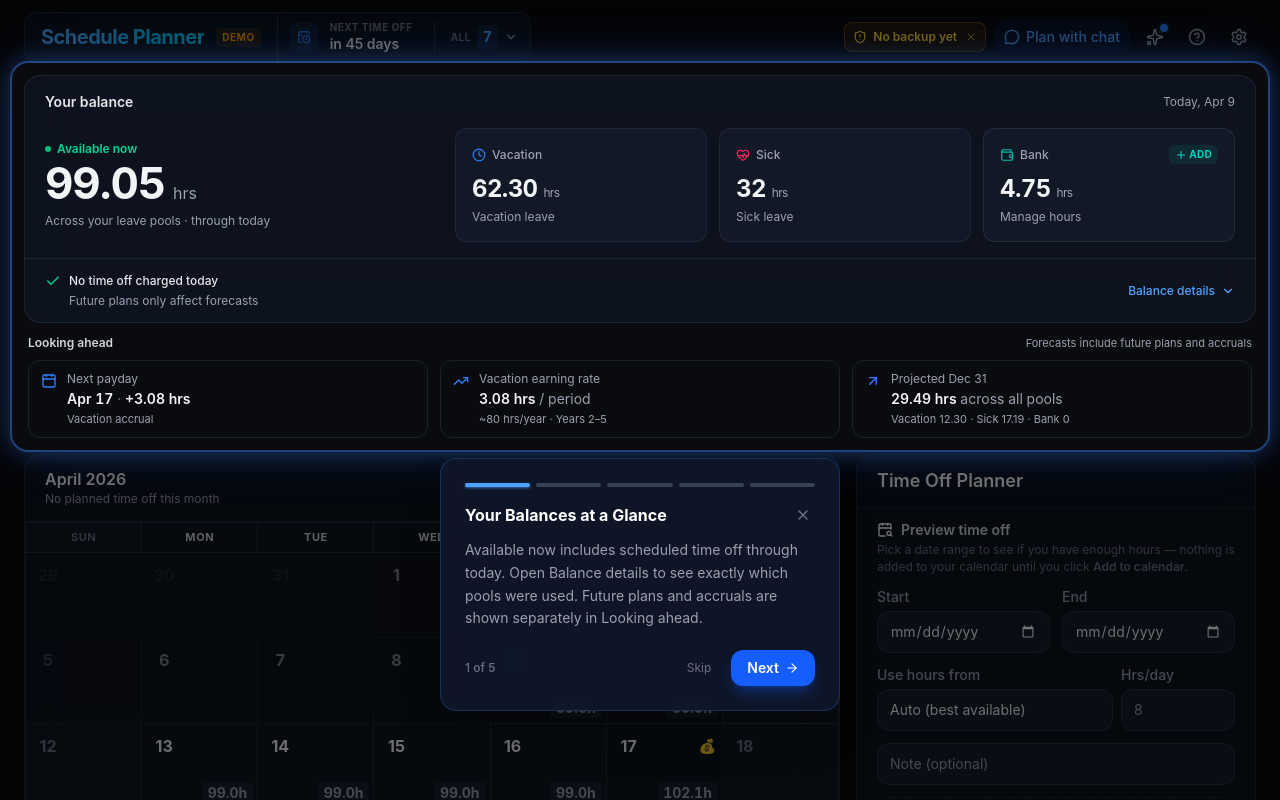
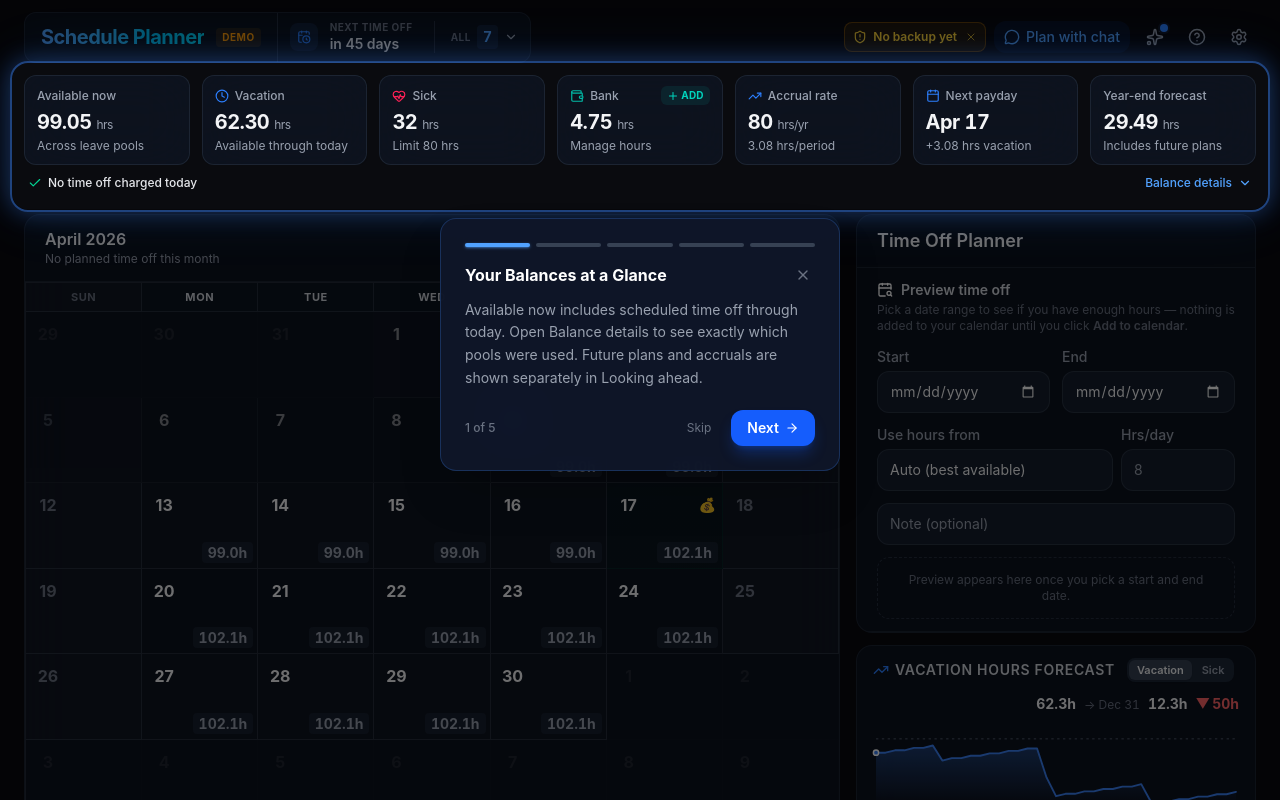
Before and after one commit to interestingcodelol/schedule-planner, a React (Vite) app: page / in a window 1280 px wide. Both pictures are taken after a click on the button "Try with demo data". Shown: the top 800 px of the page. Built offline with nearby package versions, Linux system fonts and the light colour scheme.

Commit message:
Restore compact equal-sized balance cards and compare original layout

```diff
--- a/playwright.config.ts
+++ b/playwright.config.ts
@@ -14,13 +14,36 @@ export default defineConfig({
     trace: 'retain-on-failure',
   },
   projects: [
-    { name: 'desktop', use: { ...devices['Desktop Chrome'], viewport: { width: 1440, height: 1000 } } },
-    { name: 'mobile-360', use: { ...devices['Desktop Chrome'], viewport: { width: 360, height: 800 }, isMobile: true, hasTouch: true } },
+    {
+      name: 'desktop',
+      use: { ...devices['Desktop Chrome'], viewport: { width: 1440, height: 1000 } },
+    },
+    {
+      name: 'mobile-360',
+      use: {
+        ...devices['Desktop Chrome'],
+        viewport: { width: 360, height: 800 },
+        isMobile: true,
+        hasTouch: true,
+      },
+    },
   ],
-  webServer: {
-    command: 'npm run preview -- --host 127.0.0.1 --port 4173',
-    url: 'http://127.0.0.1:4173',
-    timeout: 120_000,
-    reuseExistingServer: false,
-  },
+  webServer: [
+    {
+      command: 'npm run preview -- --host 127.0.0.1 --port 4173',
+      url: 'http://127.0.0.1:4173',
+      timeout: 120_000,
+      reuseExistingServer: false,
+    },
+    ...(process.env.BASELINE_URL
+      ? [
+          {
+            command: 'npm run preview --prefix .visual-baseline -- --host 127.0.0.1 --port 4174',
+            url: process.env.BASELINE_URL,
+            timeout: 120_000,
+            reuseExistingServer: false,
+          },
+        ]
+      : []),
+  ],
 })
--- a/src/components/BalanceSummary.tsx
+++ b/src/components/BalanceSummary.tsx
@@ -1,4 +1,4 @@
-import { useMemo } from 'react'
+import { useMemo, type ReactNode } from 'react'
 import { format, parseISO } from 'date-fns'
 import { AlertTriangle, Check, ChevronDown, Clock, HeartPulse } from 'lucide-react'
 import { useAppState } from '../context'
@@ -10,7 +10,7 @@ function fmt(hours: number): string {
   return Number.isInteger(hours) ? String(hours) : hours.toFixed(2)
 }
 
-export function BalanceSummary() {
+export function BalanceSummary({ children }: { children?: ReactNode }) {
   const { state } = useAppState()
   const summary = useMemo(() => getCurrentBalanceSummary(state), [state])
   const { stored, deductions, available, todayDeductions, todayUnallocatedHours, shortfall } =
@@ -34,77 +34,39 @@ export function BalanceSummary() {
   ].join(' · ')
 
   return (
-    <section className="glass-card rounded-2xl" aria-labelledby="balance-title">
-      <div className="px-4 pt-4 sm:px-5 flex items-center justify-between gap-3">
-        <h2 id="balance-title" className="text-sm font-semibold text-gray-700 dark:text-gray-200">
-          Your balance
-        </h2>
-        <span className="text-xs text-gray-500 dark:text-gray-400">
-          Today, {format(parseISO(today), 'MMM d')}
-        </span>
-      </div>
-
-      <div className="p-4 sm:px-5 grid grid-cols-1 md:grid-cols-[minmax(180px,1fr)_2fr] gap-4 sm:gap-5 items-stretch">
-        <div
-          className="flex flex-col justify-center"
-          aria-label={`Available now: ${fmt(available.total)} hours`}
-        >
-          <div className="text-xs font-semibold text-emerald-700 dark:text-emerald-400 flex items-center gap-1.5">
-            <span className="w-1.5 h-1.5 rounded-full bg-emerald-500" aria-hidden />
-            Available now
-          </div>
-          <div className="mt-1 flex items-baseline gap-2">
-            <span className="text-4xl sm:text-[2.75rem] leading-none font-bold tracking-tight tabular-nums">
-              {fmt(available.total)}
-            </span>
-            <span className="text-base text-gray-500 dark:text-gray-400">hrs</span>
-          </div>
-          <p className="mt-2 text-xs text-gray-500 dark:text-gray-400">
-            Across your leave pools · through today
-          </p>
-        </div>
-
-        <div className={`grid ${showBank ? 'grid-cols-3' : 'grid-cols-2'} gap-2 sm:gap-3 min-w-0`}>
-          <div
-            className="rounded-xl border border-gray-200/70 dark:border-gray-700/40 bg-gray-50/70 dark:bg-gray-800/35 p-2 sm:p-4 min-w-0"
-            aria-label={`Vacation available: ${fmt(available.vacation)} hours`}
-          >
-            <div className="flex min-h-5 items-center gap-1.5 text-xs font-medium text-gray-500 dark:text-gray-400">
-              <Clock className="w-3.5 h-3.5 text-blue-500 shrink-0" aria-hidden />
-              Vacation
-            </div>
-            <div className="mt-2 text-lg sm:text-2xl font-bold tracking-tight tabular-nums">
-              {fmt(available.vacation)}{' '}
-              <span className="text-xs font-normal text-gray-500 dark:text-gray-400">hrs</span>
-            </div>
-            <p className="mt-1 text-[11px] sm:text-xs text-gray-500 dark:text-gray-400">
-              Vacation leave
-            </p>
-          </div>
-          <div
-            className="rounded-xl border border-gray-200/70 dark:border-gray-700/40 bg-gray-50/70 dark:bg-gray-800/35 p-2 sm:p-4 min-w-0"
-            aria-label={`Sick leave available: ${fmt(available.sick)} hours`}
-          >
-            <div className="flex min-h-5 items-center gap-1.5 text-xs font-medium text-gray-500 dark:text-gray-400">
-              <HeartPulse className="w-3.5 h-3.5 text-rose-500 shrink-0" aria-hidden />
-              Sick
-            </div>
-            <div className="mt-2 text-lg sm:text-2xl font-bold tracking-tight tabular-nums">
-              {fmt(available.sick)}{' '}
-              <span className="text-xs font-normal text-gray-500 dark:text-gray-400">hrs</span>
-            </div>
-            <p className="mt-1 text-[11px] sm:text-xs text-gray-500 dark:text-gray-400">
-              Sick leave
-            </p>
-          </div>
-          {showBank && <BankCard embedded />}
-        </div>
+    <section aria-label="Your balance">
+      <div
+        data-testid="balance-card-grid"
+        className={`grid grid-cols-2 sm:grid-cols-3 md:grid-cols-4 ${showBank ? 'xl:grid-cols-7' : 'xl:grid-cols-6'} gap-2 sm:gap-3 auto-rows-fr`}
+      >
+        <CompactBalanceCard
+          label="Available now"
+          value={fmt(available.total)}
+          description="Across leave pools"
+          ariaLabel={`Available now: ${fmt(available.total)} hours`}
+        />
+        <CompactBalanceCard
+          label="Vacation"
+          value={fmt(available.vacation)}
+          description="Available through today"
+          ariaLabel={`Vacation available: ${fmt(available.vacation)} hours`}
+          icon={<Clock className="w-3.5 h-3.5 text-blue-500" aria-hidden />}
+        />
+        <CompactBalanceCard
+          label="Sick"
+          value={fmt(available.sick)}
+          description={`Limit ${fmt(state.policy.sickLeaveMaxBalance)} hrs`}
+          ariaLabel={`Sick leave available: ${fmt(available.sick)} hours`}
+          icon={<HeartPulse className="w-3.5 h-3.5 text-rose-500" aria-hidden />}
+        />
+        {showBank && <BankCard embedded />}
+        {children}
       </div>
 
       {shortfall > 0 && (
         <div
           role="status"
-          className="mx-4 sm:mx-5 mb-3 flex items-start gap-2 rounded-lg bg-amber-500/10 p-3 text-xs text-amber-800 dark:text-amber-300"
+          className="mt-2 flex items-start gap-2 rounded-lg bg-amber-500/10 p-3 text-xs text-amber-800 dark:text-amber-300"
         >
           <AlertTriangle className="w-4 h-4 shrink-0" aria-hidden />
           <span>
@@ -114,21 +76,18 @@ export function BalanceSummary() {
         </div>
       )}
 
-      <details className="group border-t border-gray-200/70 dark:border-gray-700/40">
-        <summary className="flex list-none cursor-pointer items-center justify-between gap-3 px-4 py-3 sm:px-5 rounded-b-2xl hover:bg-gray-50/70 dark:hover:bg-gray-800/30 transition-colors [&::-webkit-details-marker]:hidden">
-          <div className="flex items-start gap-2 min-w-0">
+      <details className="group mt-1">
+        <summary className="flex list-none cursor-pointer items-center justify-between gap-3 px-1 py-1.5 rounded-lg hover:bg-gray-50/70 dark:hover:bg-gray-800/30 transition-colors [&::-webkit-details-marker]:hidden">
+          <div className="flex items-center gap-1.5 min-w-0">
             <Check
-              className="w-4 h-4 text-emerald-600 dark:text-emerald-400 shrink-0 mt-0.5"
+              className="w-3.5 h-3.5 text-emerald-600 dark:text-emerald-400 shrink-0"
               aria-hidden
             />
-            <div className="text-xs leading-relaxed">
+            <div className="text-xs leading-snug">
               <p className="font-medium text-gray-700 dark:text-gray-200">
                 {todayUsed > 0
                   ? `${fmt(todayUsed)} hrs used today, already included`
                   : 'No time off charged today'}
-              </p>
-              <p className="text-gray-500 dark:text-gray-400">
-                {todayBreakdown || 'Future plans only affect forecasts'}
               </p>
             </div>
           </div>
@@ -140,7 +99,11 @@ export function BalanceSummary() {
             />
           </span>
         </summary>
-        <div className="px-4 sm:px-5 pb-4">
+        <div className="glass-card rounded-xl p-3 mt-1">
+          <p className="text-xs text-gray-500 dark:text-gray-400 mb-2">
+            <span>Today, {format(parseISO(today), 'MMM d')}</span> ·{' '}
+            <span>{todayBreakdown || 'Future plans only affect forecasts'}</span>
+          </p>
           <p className="text-xs font-medium text-gray-600 dark:text-gray-300 mb-3">
             Recorded balance − applied time off = available now
           </p>
@@ -212,3 +175,34 @@ export function BalanceSummary() {
     </section>
   )
 }
+
+export function CompactBalanceCard({
+  label,
+  value,
+  description,
+  ariaLabel,
+  icon,
+  unit = 'hrs',
+}: {
+  label: string
+  value: string
+  description: ReactNode
+  ariaLabel?: string
+  icon?: ReactNode
+  unit?: string
+}) {
+  return (
+    <div className="glass-card rounded-xl px-3 py-2.5 min-w-0 h-full" aria-label={ariaLabel}>
+      <div className="flex items-center gap-1.5 text-xs font-medium text-gray-500 dark:text-gray-400 min-h-5">
+        {icon}
+        {label}
+      </div>
+      <div className="text-lg sm:text-xl font-bold tabular-nums tracking-tight mt-0.5">
+        {value} <span className="text-xs font-normal text-gray-500 dark:text-gray-400">{unit}</span>
+      </div>
+      <div className="text-xs text-gray-500 dark:text-gray-400 mt-0.5 leading-snug">
+        {description}
+      </div>
+    </div>
+  )
+}
--- a/src/components/BankCard.tsx
+++ b/src/components/BankCard.tsx
@@ -58,9 +58,7 @@ export function BankCard({ embedded = false }: { embedded?: boolean }) {
     showToast({ message: `Added ${fmt(h)} bank hrs` })
   }
 
-  const entries = [...(state.bankHoursLog || [])].sort((a, b) =>
-    b.date.localeCompare(a.date),
-  )
+  const entries = [...(state.bankHoursLog || [])].sort((a, b) => b.date.localeCompare(a.date))
   const summary = getCurrentBalanceSummary(state)
   const balance = summary.available.bank
   const recordedBalance = summary.stored.bank
@@ -76,12 +74,16 @@ export function BankCard({ embedded = false }: { embedded?: boolean }) {
         aria-label={`Bank hours: ${fmt(balance)} hours — click to manage`}
         className={`w-full text-left rounded-xl relative overflow-hidden flex flex-col hover:bg-white/90 dark:hover:bg-gray-900/70 transition-colors ${
           embedded
-            ? 'h-full p-2 sm:p-4 min-h-[6.5rem] border border-gray-200/60 dark:border-gray-700/50 bg-gray-50/70 dark:bg-gray-800/35'
+            ? 'h-full glass-card px-3 py-2.5'
             : 'glass-card px-3 py-2.5 sm:px-4 sm:py-3 min-h-[4.5rem] sm:min-h-[5.5rem]'
         }`}
       >
-        {!embedded && <div className="absolute top-0 left-0 right-0 h-0.5 bg-gradient-to-r from-blue-500 to-cyan-500" />}
-        <div className={`flex w-full min-h-5 items-center justify-between gap-1 ${embedded ? '' : 'mb-1'}`}>
+        {!embedded && (
+          <div className="absolute top-0 left-0 right-0 h-0.5 bg-gradient-to-r from-blue-500 to-cyan-500" />
+        )}
+        <div
+          className={`flex w-full min-h-5 items-center justify-between gap-1 ${embedded ? '' : 'mb-1'}`}
+        >
           <div className="flex min-w-0 items-center gap-1 sm:gap-1.5 text-gray-500 dark:text-gray-400 text-xs font-medium">
             <Wallet className="w-3.5 h-3.5 shrink-0 text-teal-500" />
             <span className="truncate">{embedded ? 'Bank' : 'Bank Hours'}</span>
@@ -89,23 +91,34 @@ export function BankCard({ embedded = false }: { embedded?: boolean }) {
           {/* Clear, button-like affordance so it's obvious you can add/manage
               here (the whole card is the toggle; this is a styled span, not a
               nested button). */}
-          <span className={`${embedded ? 'hidden sm:flex' : 'flex'} items-center gap-0.5 text-[10px] font-bold uppercase tracking-wide text-teal-600 dark:text-teal-400 bg-teal-500/10 px-1.5 py-0.5 rounded-md shrink-0`}>
+          <span
+            className={`${embedded ? 'hidden sm:flex' : 'flex'} items-center gap-0.5 text-[10px] font-bold uppercase tracking-wide text-teal-600 dark:text-teal-400 bg-teal-500/10 px-1.5 py-0.5 rounded-md shrink-0`}
+          >
             <Plus className="w-3 h-3" />
             <span className={embedded ? 'hidden sm:inline' : ''}>{open ? 'Close' : 'Add'}</span>
           </span>
         </div>
-        <div className={`${embedded ? 'text-lg sm:text-2xl mt-2' : 'text-lg sm:text-xl'} font-bold tabular-nums tracking-tight`}>
-          {fmt(balance)} <span className={embedded ? 'text-xs font-normal text-gray-400' : ''}>hrs</span>
+        <div
+          className={`${embedded ? 'text-lg sm:text-xl mt-0.5' : 'text-lg sm:text-xl'} font-bold tabular-nums tracking-tight`}
+        >
+          {fmt(balance)}{' '}
+          <span className={embedded ? 'text-xs font-normal text-gray-400' : ''}>hrs</span>
         </div>
-        <div className={`text-gray-400 leading-snug ${embedded ? 'text-[11px] sm:text-xs mt-1' : 'text-xs sm:text-[13px] mt-0.5 truncate'}`}>
+        <div
+          className={`text-gray-400 leading-snug ${embedded ? 'text-xs mt-0.5' : 'text-xs sm:text-[13px] mt-0.5 truncate'}`}
+        >
           {!embedded && summary.deductions.bank > 0
             ? `${fmt(recordedBalance)} recorded − ${fmt(summary.deductions.bank)} scheduled`
-            : embedded ? 'Manage hours' : 'Extra hours worked'}
+            : embedded
+              ? 'Manage hours'
+              : 'Extra hours worked'}
         </div>
       </button>
 
       {open && (
-        <div className={`absolute top-full mt-1.5 z-40 bg-white dark:bg-gray-900 border border-gray-200 dark:border-gray-700 rounded-xl shadow-2xl p-2 animate-slide-up ${embedded ? 'right-0 w-[min(20rem,calc(100vw-3rem))]' : 'left-0 w-full'}`}>
+        <div
+          className={`absolute top-full mt-1.5 z-40 bg-white dark:bg-gray-900 border border-gray-200 dark:border-gray-700 rounded-xl shadow-2xl p-2 animate-slide-up ${embedded ? 'right-0 w-[min(20rem,calc(100vw-3rem))]' : 'left-0 w-full'}`}
+        >
           <div className="flex gap-1.5">
             <input
               type="number"
@@ -141,10 +154,7 @@ export function BankCard({ embedded = false }: { embedded?: boolean }) {
                   // Items pack naturally from the left (amount · date), so with
                   // no note they sit together; a note takes the flex-1 middle
                   // and pushes the remove button to the right edge.
-                  <div
-                    key={entry.id}
-                    className="flex items-center gap-2 py-1.5 text-sm group"
-                  >
+                  <div key={entry.id} className="flex items-center gap-2 py-1.5 text-sm group">
                     <span className="font-semibold text-teal-600 dark:text-teal-400 tabular-nums shrink-0">
                       +{fmt(entry.hours)} hrs
                     </span>
@@ -186,7 +196,11 @@ export function BankCard({ embedded = false }: { embedded?: boolean }) {
               </p>
               <button
                 onClick={() => {
-                  if (window.confirm(`Reset recorded bank balance from ${fmt(recordedBalance)} hrs to 0?`)) {
+                  if (
+                    window.confirm(
+                      `Reset recorded bank balance from ${fmt(recordedBalance)} hrs to 0?`,
+                    )
+                  ) {
                     updateProfile({ currentBankHours: 0 })
                     showToast({ message: 'Bank balance reset to 0' })
                   }
--- a/src/components/StatusCards.tsx
+++ b/src/components/StatusCards.tsx
@@ -1,6 +1,6 @@
 import { useMemo } from 'react'
 import { format, parseISO, endOfYear, differenceInYears, subDays } from 'date-fns'
-import { Calendar, TrendingUp, ArrowUpRight, AlertTriangle } from 'lucide-react'
+import { Calendar, TrendingUp } from 'lucide-react'
 import { useAppState } from '../context'
 import {
   projectBalance,
@@ -10,7 +10,7 @@ import {
   accrualForPeriod,
 } from '../lib/projection'
 import { getNowInZone } from '../lib/timeUtils'
-import { BalanceSummary } from './BalanceSummary'
+import { BalanceSummary, CompactBalanceCard } from './BalanceSummary'
 
 function fmt(hours: number): string {
   return Number.isInteger(hours) ? String(hours) : hours.toFixed(2)
@@ -40,76 +40,34 @@ export function StatusCards() {
   const exceedsCap = carryover.projectedPayout > 0
 
   return (
-    <div className="space-y-3">
-      <BalanceSummary />
-      <section aria-labelledby="outlook-title" className="px-1">
-        <div className="flex items-baseline justify-between flex-wrap gap-x-3 gap-y-1 mb-2">
-          <h2 id="outlook-title" className="text-xs font-semibold text-gray-600 dark:text-gray-300">
-            Looking ahead
-          </h2>
-          <p className="text-[11px] text-gray-500 dark:text-gray-400">
-            Forecasts include future plans and accruals
-          </p>
-        </div>
-        <div className="grid grid-cols-2 lg:grid-cols-3 gap-3">
-          <div className="flex gap-2.5 items-start rounded-xl border border-gray-200/70 dark:border-gray-700/40 px-3 py-2.5">
-            <Calendar className="w-4 h-4 text-blue-500 shrink-0 mt-0.5" aria-hidden />
-            <div className="min-w-0">
-              <h3 className="text-xs text-gray-500 dark:text-gray-400">Next payday</h3>
-              <p className="mt-0.5 text-sm font-semibold tabular-nums">
-                {format(nextPayday, 'MMM d')}{' '}
-                <span className="font-normal text-gray-400 dark:text-gray-500">·</span> +
-                {fmt(nextAccrual)} hrs
-              </p>
-              <p className="text-[11px] mt-0.5 text-gray-500 dark:text-gray-400">
-                Vacation accrual
-              </p>
-            </div>
-          </div>
-          <div className="flex gap-2.5 items-start rounded-xl border border-gray-200/70 dark:border-gray-700/40 px-3 py-2.5">
-            <TrendingUp className="w-4 h-4 text-blue-500 shrink-0 mt-0.5" aria-hidden />
-            <div className="min-w-0">
-              <h3 className="text-xs text-gray-500 dark:text-gray-400">Vacation earning rate</h3>
-              <p className="mt-0.5 text-sm font-semibold tabular-nums">
-                {fmt(currentTier.hoursPerPayPeriod)} hrs{' '}
-                <span className="font-normal text-gray-500 dark:text-gray-400">/ period</span>
-              </p>
-              <p className="text-[11px] mt-0.5 text-gray-500 dark:text-gray-400">
-                ~{Math.round(annualHours)} hrs/year · {currentTier.label}
-              </p>
-            </div>
-          </div>
-          <div
-            className={`col-span-2 lg:col-span-1 flex gap-2.5 items-start rounded-xl border px-3 py-2.5 ${exceedsCap ? 'border-amber-400/40 dark:border-amber-500/30 bg-amber-500/5' : 'border-gray-200/70 dark:border-gray-700/40'}`}
-          >
-            {exceedsCap ? (
-              <AlertTriangle className="w-4 h-4 text-amber-500 shrink-0 mt-0.5" aria-hidden />
-            ) : (
-              <ArrowUpRight className="w-4 h-4 text-blue-500 shrink-0 mt-0.5" aria-hidden />
-            )}
-            <div className="min-w-0">
-              <h3 className="text-xs text-gray-500 dark:text-gray-400">Projected Dec 31</h3>
-              <p className="mt-0.5 text-sm font-semibold tabular-nums">
-                {fmt(yearEnd.totalAvailable)} hrs{' '}
-                <span className="font-normal text-gray-500 dark:text-gray-400">
-                  across all pools
-                </span>
-              </p>
-              <p className="text-[11px] mt-0.5 text-gray-500 dark:text-gray-400">
-                Vacation {fmt(yearEnd.vacationBalance)} · Sick {fmt(yearEnd.sickBalance)}
-                {!state.policy.hideBankHours && ` · Bank ${fmt(yearEnd.bankBalance)}`}
-              </p>
-              {exceedsCap && (
-                <p className="text-[11px] mt-1 text-amber-700 dark:text-amber-400">
-                  {fmt(carryover.projectedPayout)} vacation hrs may be paid out
-                  {carryover.payoutDate ? ` ${format(carryover.payoutDate, 'MMM d')}` : ''} if
-                  unused (cap {fmt(carryover.cap!)} hrs)
-                </p>
-              )}
-            </div>
-          </div>
-        </div>
-      </section>
-    </div>
+    <BalanceSummary>
+      <CompactBalanceCard
+        label="Accrual rate"
+        value={String(Math.round(annualHours))}
+        unit="hrs/yr"
+        icon={<TrendingUp className="w-3.5 h-3.5 text-blue-500" aria-hidden />}
+        description={`${fmt(currentTier.hoursPerPayPeriod)} hrs/period`}
+      />
+      <CompactBalanceCard
+        label="Next payday"
+        value={format(nextPayday, 'MMM d')}
+        unit=""
+        icon={<Calendar className="w-3.5 h-3.5 text-blue-500" aria-hidden />}
+        description={`+${fmt(nextAccrual)} hrs vacation`}
+      />
+      <CompactBalanceCard
+        label="Year-end forecast"
+        value={fmt(yearEnd.totalAvailable)}
+        description={
+          exceedsCap ? (
+            <span className="text-amber-700 dark:text-amber-400">
+              {fmt(carryover.projectedPayout)} vacation hrs may pay out
+            </span>
+          ) : (
+            'Includes future plans'
+          )
+        }
+      />
+    </BalanceSummary>
   )
 }
```
Also changed, not shown: 2 other files (tests, documents, lock files or other folders).
